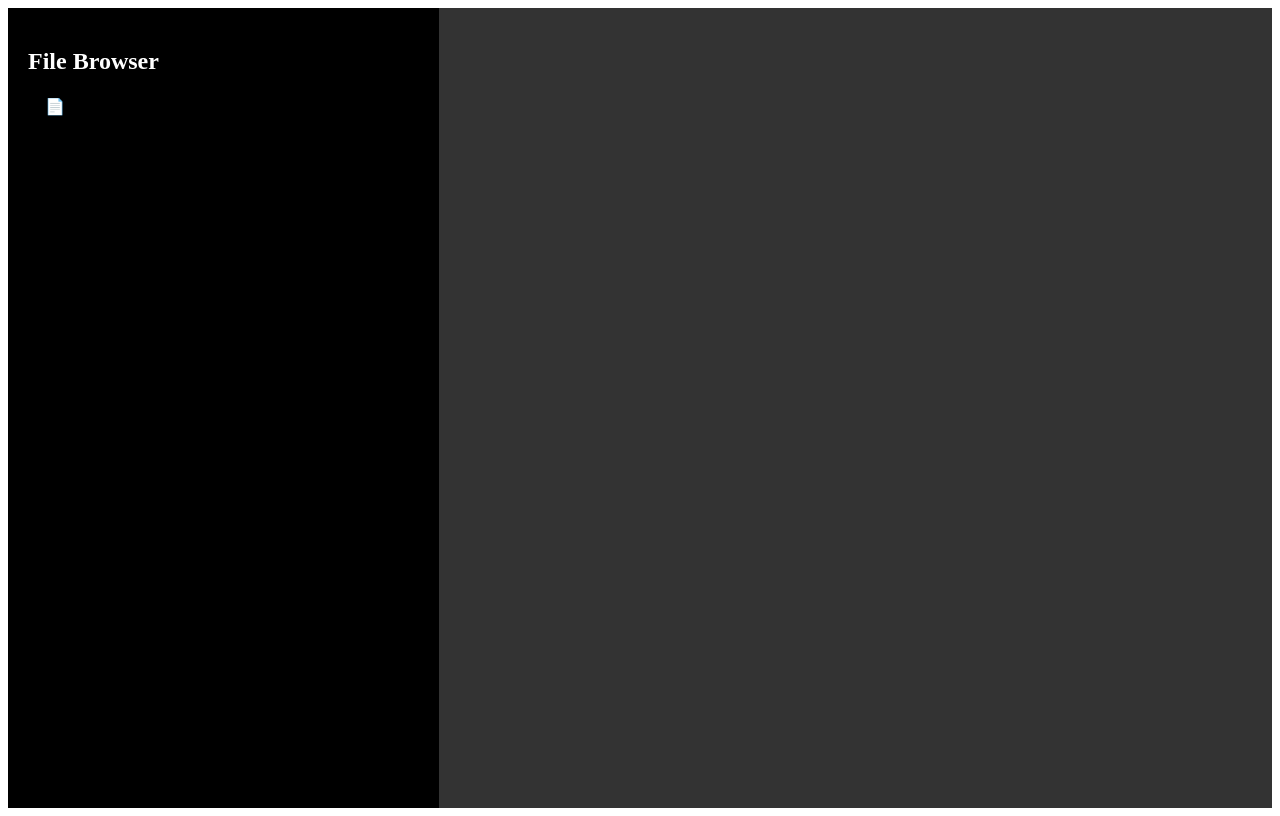
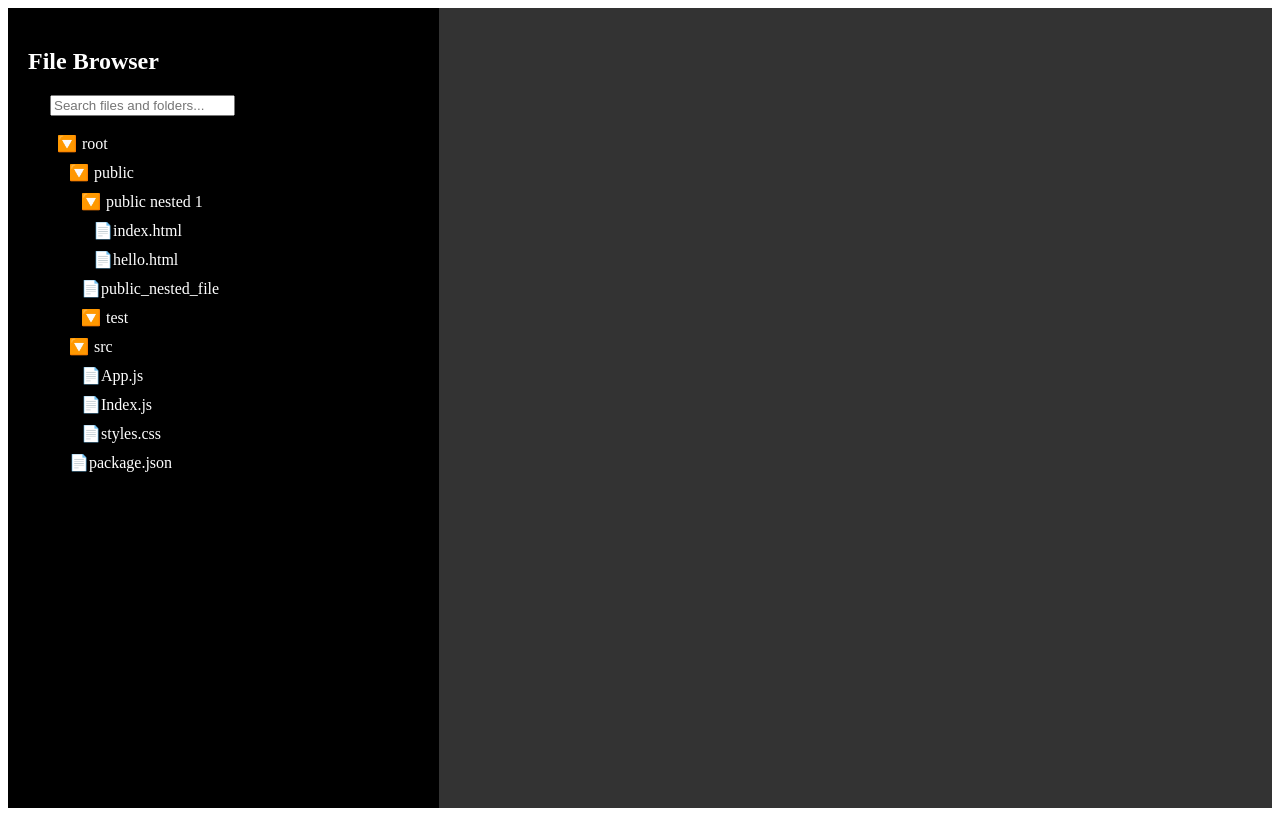
Before and after one commit to Hitarth-Kothari/react-file-browser, a React (Create React App) app: page / in a window 1280 px wide. Built offline with nearby package versions, Linux system fonts and the light colour scheme.

Commit message:
left side done

```diff
--- a/src/components/fileBrowser.js
+++ b/src/components/fileBrowser.js
@@ -10,7 +10,7 @@ const FileBrowser = ({
   handleSaveContent,
   explorer,
 }) => {
-  const [expand, setExpand] = useState(false);
+  const [expand, setExpand] = useState(true);
   const [showInput, setShowInput] = useState({
     visible: false,
     isFolder: false,
@@ -191,6 +191,7 @@ const FileBrowser = ({
         />
       )}
 
+      {explorer?.id !== undefined && (
         <div
           onClick={() => setExpand(!expand)}
           onContextMenu={handleContextMenu}
@@ -206,6 +207,16 @@ const FileBrowser = ({
             {explorer && explorer.name}
           </span>
         </div>
+      )}
+
+      {explorer?.id === undefined && (
+        <div
+          // onContextMenu={handleContextMenu}
+          // className={explorer?.isFolder ? "folder" : "file"}
+        >
+          {/* No content will be displayed when explorer.id is undefined */}
+        </div>
+      )}
 
       {contextMenu && (
         <div
```
Lines whose indentation alone changed are shown as unchanged.
